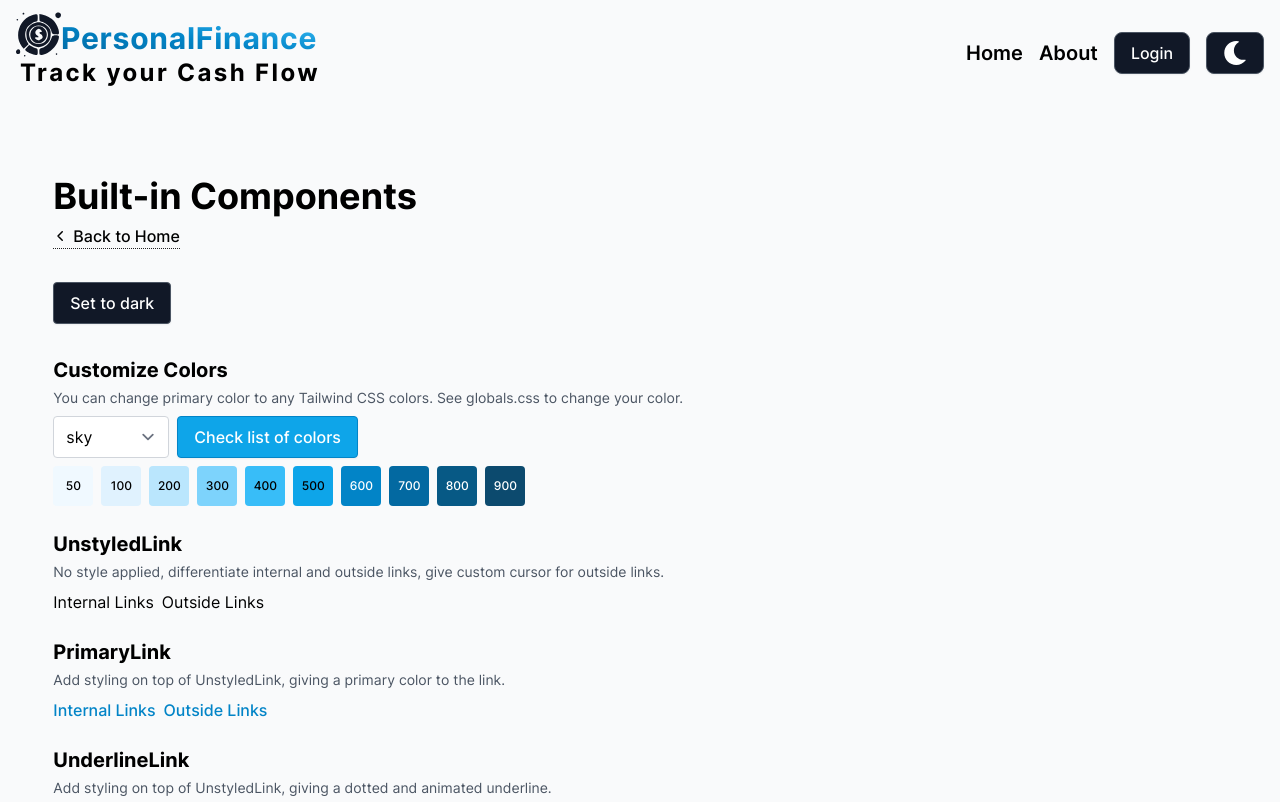
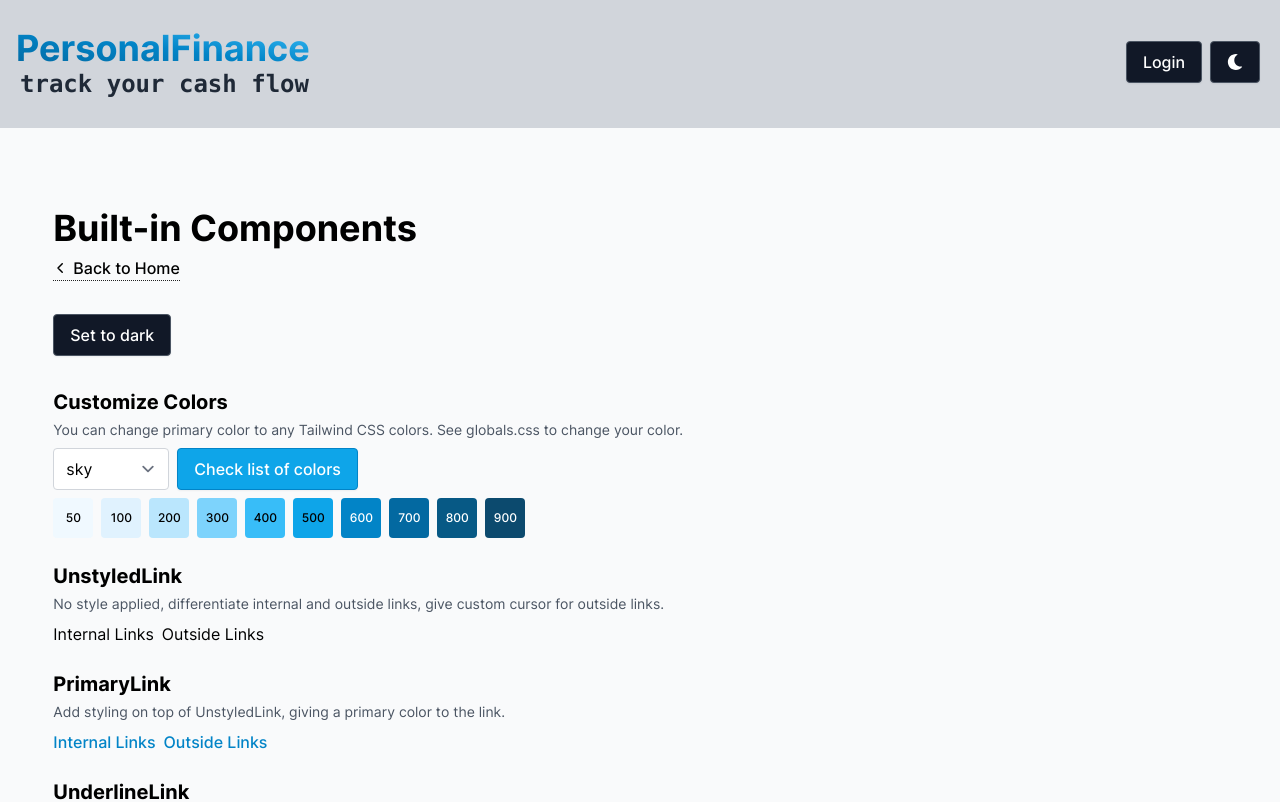
Before and after one commit to kalinchenko23/personal_finance_tracker, a Next.js app in the folder client/: page /components in a window 1280 px wide. Shown: the top 802 px of the page. Built offline with nearby package versions, Linux system fonts and the light colour scheme.

Commit message:
fix: responsive styles

```diff
--- a/client/src/components/Logo.tsx
+++ b/client/src/components/Logo.tsx
@@ -1,46 +1,67 @@
-import * as React from "react"
-import clsx from "clsx";
+import * as React from 'react';
+import clsx from 'clsx';
 import UnstyledLink from '@/components/links/UnstyledLink';
-import Accent from "./Accent";
+import Accent from './Accent';
 
-
-
-const SvgComponent:React.FC<{color:string}> = ({color}) => {
-  return(
+const SvgComponent: React.FC<{ color: string }> = ({ color }) => {
+  return (
     <svg
-      viewBox="74.26 77.635 55.132 54"
+      viewBox='74.26 77.635 55.132 54'
       className={clsx(
-        'mt-1',color, ' hidden sm:block w-[35px] h-[35px] md:w-[45px] md:h-[45px]'
-      )}>
-      <path d="M82.504 78.535c-.4.5-.2 1.2.3 1.5.5.4 1.2.2 1.5-.3.4-.5.2-1.2-.3-1.5-.5-.4-1.2-.2-1.5.3zM123.004 79.035c-1.6 2 .3 5.6 2.9 5.6s4.5-3.6 2.9-5.6c-.6-.8-1.9-1.4-2.9-1.4s-2.3.6-2.9 1.4zM93.904 81.135c-15.5 4.8-22.3 25.8-12.5 38.1l2.3 2.9 3-2.8 3-2.9-2.1-3.6c-2.8-4.7-2.8-11.7.1-16.3 2.1-3.5 8.6-7.9 11.6-7.9 1.2 0 1.6-1 1.6-4.5 0-5-.2-5.1-7-3zM102.904 84.035c0 3.6.4 4.6 1.7 4.6.9 0 3.5 1.1 5.8 2.5 4 2.3 6.8 6.4 7.7 11 .2 1.6 1.2 2.1 4.6 2.3 4 .3 4.2.2 4.2-2.5 0-3.6-2.9-9.9-6.4-14-2.8-3.3-9-6.7-14.3-7.8l-3.3-.7v4.6zM74.904 86.635c0 .5.5 1 1 1 .6 0 1-.5 1-1 0-.6-.4-1-1-1-.5 0-1 .4-1 1z" />
-      <path d="M94.904 91.535c-1.9 1-4.6 3.3-5.8 5.2-2 2.8-2.3 4.4-2 9.2.4 4.9.9 6.2 3.8 9.2 6.5 6.7 15.5 6.7 22 0 2.9-3 3.4-4.3 3.8-9.2.3-4.8 0-6.4-2-9.2-2.8-4.2-8.1-7.1-12.8-7.1-1.9 0-5.1.8-7 1.9zm12.9 3.6c4.2 2.1 6.6 7.8 5.2 12.5-1.7 5.7-5.3 8.5-11.1 8.5s-9.4-2.8-11.1-8.5c-2.9-9.5 7.8-17.3 17-12.5z" />
-      <path d="M94.804 97.535c-5.7 5.8-2.9 15.9 5 17.6 9.8 2.1 16.3-10.4 9.2-17.6-2.3-2.3-3.8-2.9-7.1-2.9s-4.8.6-7.1 2.9zm11.1 3.3c0 .5-.7.8-1.5.8-2.1 0-1.9 1.3.5 2.8 1.1.7 2 2.2 2 3.3 0 1.2-.8 2.3-2 2.6-1.1.3-2 .9-2 1.3 0 .5-1.4.2-3-.7-3.2-1.6-3.1-3.8.1-2.8 2.5.8 2.5-1.1-.1-2.5-2.7-1.4-2.6-5.4.2-7.2 1.9-1.3 2.4-1.3 4 .1 1 .8 1.8 1.9 1.8 2.3zM118.304 107.335c-2.3 7.4-6.9 12.4-12.6 13.8-2.5.6-2.8 1.2-2.8 4.6 0 3.6.2 3.9 2.8 3.9 9.2-.1 21.2-12.7 21.2-22.4 0-2.4-7.9-2.3-8.6.1zM87.604 120.435c-2.6 2.7-2.7 2.9-.9 4.5 2.4 2.2 8.6 4.7 11.7 4.7 2.3 0 2.5-.4 2.5-4 0-2.6-.5-4-1.3-4-.7 0-3-.9-5.2-2l-4-2c-.1 0-1.3 1.3-2.8 2.8zM75.004 123.935c-1.7 2.1-.3 4.9 2.3 4.5 1.5-.2 2.1-1 2.1-2.8 0-2.8-2.6-3.8-4.4-1.7zM122.904 128.635c0 .5.5 1 1 1 .6 0 1-.5 1-1 0-.6-.4-1-1-1-.5 0-1 .4-1 1zM83.904 130.635c0 .5.5 1 1 1 .6 0 1-.5 1-1 0-.6-.4-1-1-1-.5 0-1 .4-1 1z" />
+        'mt-1',
+        color,
+        ' hidden h-[35px] w-[35px] sm:block md:h-[45px] md:w-[45px]'
+      )}
+    >
+      <path d='M82.504 78.535c-.4.5-.2 1.2.3 1.5.5.4 1.2.2 1.5-.3.4-.5.2-1.2-.3-1.5-.5-.4-1.2-.2-1.5.3zM123.004 79.035c-1.6 2 .3 5.6 2.9 5.6s4.5-3.6 2.9-5.6c-.6-.8-1.9-1.4-2.9-1.4s-2.3.6-2.9 1.4zM93.904 81.135c-15.5 4.8-22.3 25.8-12.5 38.1l2.3 2.9 3-2.8 3-2.9-2.1-3.6c-2.8-4.7-2.8-11.7.1-16.3 2.1-3.5 8.6-7.9 11.6-7.9 1.2 0 1.6-1 1.6-4.5 0-5-.2-5.1-7-3zM102.904 84.035c0 3.6.4 4.6 1.7 4.6.9 0 3.5 1.1 5.8 2.5 4 2.3 6.8 6.4 7.7 11 .2 1.6 1.2 2.1 4.6 2.3 4 .3 4.2.2 4.2-2.5 0-3.6-2.9-9.9-6.4-14-2.8-3.3-9-6.7-14.3-7.8l-3.3-.7v4.6zM74.904 86.635c0 .5.5 1 1 1 .6 0 1-.5 1-1 0-.6-.4-1-1-1-.5 0-1 .4-1 1z' />
+      <path d='M94.904 91.535c-1.9 1-4.6 3.3-5.8 5.2-2 2.8-2.3 4.4-2 9.2.4 4.9.9 6.2 3.8 9.2 6.5 6.7 15.5 6.7 22 0 2.9-3 3.4-4.3 3.8-9.2.3-4.8 0-6.4-2-9.2-2.8-4.2-8.1-7.1-12.8-7.1-1.9 0-5.1.8-7 1.9zm12.9 3.6c4.2 2.1 6.6 7.8 5.2 12.5-1.7 5.7-5.3 8.5-11.1 8.5s-9.4-2.8-11.1-8.5c-2.9-9.5 7.8-17.3 17-12.5z' />
+      <path d='M94.804 97.535c-5.7 5.8-2.9 15.9 5 17.6 9.8 2.1 16.3-10.4 9.2-17.6-2.3-2.3-3.8-2.9-7.1-2.9s-4.8.6-7.1 2.9zm11.1 3.3c0 .5-.7.8-1.5.8-2.1 0-1.9 1.3.5 2.8 1.1.7 2 2.2 2 3.3 0 1.2-.8 2.3-2 2.6-1.1.3-2 .9-2 1.3 0 .5-1.4.2-3-.7-3.2-1.6-3.1-3.8.1-2.8 2.5.8 2.5-1.1-.1-2.5-2.7-1.4-2.6-5.4.2-7.2 1.9-1.3 2.4-1.3 4 .1 1 .8 1.8 1.9 1.8 2.3zM118.304 107.335c-2.3 7.4-6.9 12.4-12.6 13.8-2.5.6-2.8 1.2-2.8 4.6 0 3.6.2 3.9 2.8 3.9 9.2-.1 21.2-12.7 21.2-22.4 0-2.4-7.9-2.3-8.6.1zM87.604 120.435c-2.6 2.7-2.7 2.9-.9 4.5 2.4 2.2 8.6 4.7 11.7 4.7 2.3 0 2.5-.4 2.5-4 0-2.6-.5-4-1.3-4-.7 0-3-.9-5.2-2l-4-2c-.1 0-1.3 1.3-2.8 2.8zM75.004 123.935c-1.7 2.1-.3 4.9 2.3 4.5 1.5-.2 2.1-1 2.1-2.8 0-2.8-2.6-3.8-4.4-1.7zM122.904 128.635c0 .5.5 1 1 1 .6 0 1-.5 1-1 0-.6-.4-1-1-1-.5 0-1 .4-1 1zM83.904 130.635c0 .5.5 1 1 1 .6 0 1-.5 1-1 0-.6-.4-1-1-1-.5 0-1 .4-1 1z' />
     </svg>
-  )
+  );
 };
 
+const Logo: React.FC<{
+  withText?: boolean | undefined;
+  withSVG?: boolean | undefined;
+  mode?: 'light' | 'dark';
+  className?: string;
+}> = ({ withText, mode, withSVG, className }) => {
+  const svgColor = mode === 'dark' ? 'fill-gray-300' : 'fill-gray-900';
+  const textColor = mode === 'dark' ? 'text-gray-300' : 'text-gray-800';
 
-
-const Logo:React.FC<{
-  withText?:boolean | undefined,
-  mode?:'light'|'dark'
-  size?:'sm'|'md'|'lg'
-}> = ({withText, mode, size}) => {
-  const svgColor = mode === 'dark' ? 'fill-gray-300' : 'fill-gray-900';
-  // const textColor = mode === 'dark' ? 'text-gray-300' : 'text-gray-900';
-  return(
+  return (
     <UnstyledLink href='/'>
-      <div className="flex align-baseline justify-start ">
-        <SvgComponent color={svgColor}/>
+      <div className='flex justify-start align-baseline '>
+        {withSVG && <SvgComponent color={svgColor} />}
         <Accent
-          className="text-2xl p-0 mt-2 sm:mt-3 sm:text-3xl md:tracking-wide"
+          className={clsx(
+            'mt-2 p-0 sm:mt-3',
+            'text-2xl',
+            'sm:text-2xl',
+            'md:text-3xl',
+            'lg:text-4xl',
+            className
+          )}
         >
           PersonalFinance
         </Accent>
       </div>
-      {withText && <p className={clsx('sm:tracking-widest text-base sm:text-2xl pl-1 font-bold')}>Track your Cash Flow</p>}
+      {withText && (
+        <h2
+          className={clsx(
+            'pl-1 font-mono lowercase',
+            'text-sm',
+            'sm:text-2xl',
+            'md:text-3xl',
+            'lg:text-2xl',
+            textColor
+          )}
+        >
+          Track your cash flow
+        </h2>
+      )}
     </UnstyledLink>
-  )
+  );
 };
 
 export default Logo;
--- a/client/src/components/layout/Header.tsx
+++ b/client/src/components/layout/Header.tsx
@@ -23,83 +23,32 @@ export default function Header() {
       className={clsx(
         'top-0 z-50 h-24',
         mode === 'dark' ? 'text-white' : 'text-black',
-        'px-4'
+        'px-1 py-4',
+        'sm:px-2 sm:py-4',
+        'sm:py-4 md:px-4',
+        'sm:py-4 lg:px-4'
       )}
     >
       <LoginForm openLogin={openLogin} setOpenLogin={setOpenLogin} />
 
-      <div className='flex items-center justify-between pt-2'>
+      <div className='flex items-center justify-between '>
         <Logo withText={true} mode={mode} />
-        <nav className='mt-2'>
-          <DesktopNav
-            mode={mode}
-            setMode={setMode}
-            setOpenLogin={setOpenLogin}
-          />
-          <MobileNav
-            mode={mode}
-            setMode={setMode}
-            setOpenLogin={setOpenLogin}
-          />
-        </nav>
-      </div>
-    </header>
-  );
-}
-
-const DesktopNav: React.FC<{
-  mode: 'light' | 'dark';
-  setMode: React.Dispatch<React.SetStateAction<'dark' | 'light'>>;
-  setOpenLogin: React.Dispatch<React.SetStateAction<boolean>>;
-}> = ({ mode, setMode, setOpenLogin }) => {
-  return (
-    <ul className='hidden items-center justify-between space-x-4 lg:flex '>
-      {links.map(({ href, label }) => (
-        <li key={`${href}${label}`} className='font-semibold text-xl'>
-          <UnstyledLink href={href}>
-            {label}
-          </UnstyledLink>
-        </li>
-      ))}
-      <li key={`login`}>
+        <nav className='flex'>
           <Button
-          className='rounded-lg'
-          variant={mode === 'dark' ? 'light' : 'dark'}
-          onClick={() => setOpenLogin(true)}
-        >
-          Login
-        </Button>
-      </li>
-      <li key={`theme`}>
-        <Button
-          variant={mode === 'dark' ? 'light' : 'dark'}
-          className='rounded-lg text-2xl'
-          onClick={() => setMode(mode === 'light' ? 'dark' : 'light')}
-        >
-          {mode === 'light' ? <FaMoon /> : <FaSun />}
-        </Button>
-      </li>
-    </ul>
-  );
-};
-
-const MobileNav: React.FC<{
-  mode: 'light' | 'dark';
-  // toggleMode:()=>void
-  setMode: React.Dispatch<React.SetStateAction<'dark' | 'light'>>;
-  setOpenLogin: React.Dispatch<React.SetStateAction<boolean>>;
-}> = ({ mode, setMode, setOpenLogin }) => {
-  return (
-    <nav className='flex lg:hidden'>
-      <Button
-        className='mx-2 mt-2 text-lg'
+            className={clsx(
+              'mx-1 mt-2'
+              // 'text-base',
+            )}
             variant={mode === 'dark' ? 'light' : 'dark'}
             onClick={() => setOpenLogin(true)}
           >
             Login
           </Button>
           <Button
-        className='mx-1 mt-2 text-lg'
+            className={clsx(
+              'mx-1 mt-2'
+              // 'text-base',
+            )}
             variant={mode === 'dark' ? 'light' : 'dark'}
             onClick={() => {
               setMode(mode === 'light' ? 'dark' : 'light');
@@ -109,5 +58,7 @@ const MobileNav: React.FC<{
             {mode === 'light' ? <FaMoon /> : <FaSun />}
           </Button>
         </nav>
+      </div>
+    </header>
   );
-};
+}
--- a/client/src/components/layout/Layout.tsx
+++ b/client/src/components/layout/Layout.tsx
@@ -7,17 +7,23 @@ import { ThemeContext } from '@/context/ThemeProvider';
 
 export default function Layout({ children }: { children: React.ReactNode }) {
   const { color, mode } = React.useContext(ThemeContext);
+  const textColor = mode === 'dark' ? 'text-gray-300' : 'text-gray-800';
 
   return (
     <div
-      className={clsx(mode === 'dark' ? 'bg-zinc-900' : 'bg-gray-50', color)}
+      className={clsx(
+        'w-full overflow-x-hidden',
+        mode === 'dark' ? 'bg-zinc-900' : 'bg-gray-300',
+        color,
+        textColor)}
     >
       <Header />
       <div
         className={clsx(
           'relative h-full',
           'min-h-[90vh] w-screen',
-          'px-3 lg:px-0',
+          'py-8',
+
         )}
       >
         {children}
```
Lines whose indentation alone changed are shown as unchanged.
